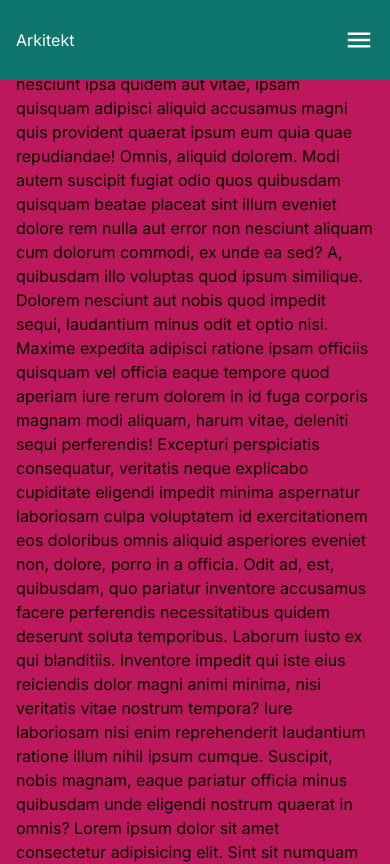
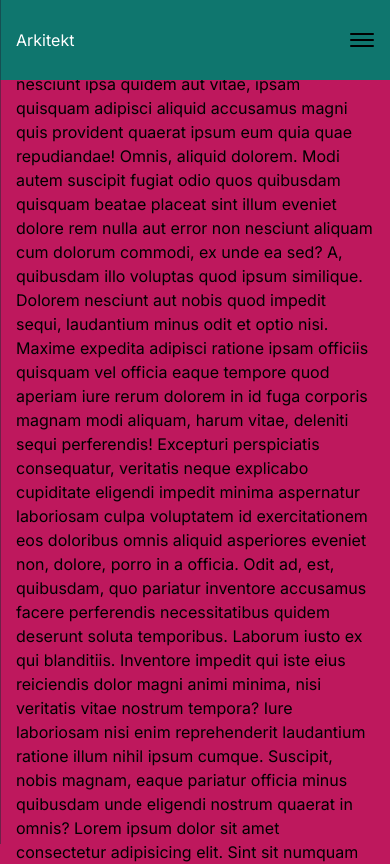
Before and after one commit to Stef-Lev/arkitekt-website, a Next.js app: page / in a window 390 px wide. Shown: the top 864 px of the page. Built offline with nearby package versions, Linux system fonts and the light colour scheme.

Commit message:
add animated hamburger button, fix header

```diff
--- a/src/components/drawer/drawer.tsx
+++ b/src/components/drawer/drawer.tsx
@@ -1,4 +1,5 @@
-import { IoMdClose } from 'react-icons/io';
+import { useEffect } from 'react';
+import { cn } from '@/helpers/classnames';
 
 interface Props {
   isDrawerOpen: boolean;
@@ -7,18 +8,30 @@ interface Props {
 
 const Drawer = (props: Props) => {
   const { isDrawerOpen, toggleDrawer } = props;
+
+  useEffect(() => {
+    if (isDrawerOpen) {
+      document.body.classList.add('overflow-hidden');
+    } else {
+      document.body.classList.remove('overflow-hidden');
+    }
+  }, [isDrawerOpen]);
   return (
     <div
-      className={`fixed inset-0 bg-gray-800 text-white transition-transform duration-300 z-50 ${
-        isDrawerOpen ? 'translate-x-0' : '-translate-x-full'
-      } lg:hidden`}
-      style={{ width: '250px' }}
+      className={cn(
+        'fixed inset-0',
+        'transition-transform duration-300',
+        'z-50 w-[85%]',
+        [isDrawerOpen, 'translate-x-0', '-translate-x-full'],
+      )}
     >
+      {/* Drawer Content */}
+      <div className="bg-gray-800 text-white w-full h-full">
+        <div className="flex items-center justify-start h-20 px-[16px]">
+          <h1>Arkitekt</h1>
+        </div>
         <div className="p-4">
-        <button onClick={toggleDrawer} className="text-white text-xl">
-          <IoMdClose size={30} />
-        </button>
-        <nav className="mt-4">
+          <nav>
             <ul>
               <li>
                 <a href="#" className="block py-2 px-4">
@@ -43,6 +56,10 @@ const Drawer = (props: Props) => {
             </ul>
           </nav>
         </div>
+        <div className="absolute bottom-0 p-4 flex justify-center w-full">
+          SOCIAL MEDIA
+        </div>
+      </div>
     </div>
   );
 };
--- /dev/null
+++ b/src/components/hamburger-button/hamburger-button.tsx
@@ -0,0 +1,42 @@
+import { cn } from '@/helpers/classnames';
+
+interface Props {
+  isDrawerOpen: boolean;
+  onClick: () => void;
+}
+
+const HamburgerButton = ({ isDrawerOpen, onClick }: Props) => {
+  return (
+    <button
+      onClick={onClick}
+      className="flex flex-col justify-center items-center"
+    >
+      <span
+        className={cn(
+          'block bg-black',
+          'transition-all duration-300 ease-out',
+          'h-0.5 w-6 rounded-sm',
+          [isDrawerOpen, 'rotate-45 translate-y-1', '-translate-y-0.5'],
+        )}
+      ></span>
+      <span
+        className={cn(
+          'block bg-black',
+          'transition-all duration-300 ease-out',
+          'h-0.5 w-6 rounded-sm my-0.5',
+          [isDrawerOpen, 'opacity-0', 'opacity-100'],
+        )}
+      ></span>
+      <span
+        className={cn(
+          'block bg-black',
+          'transition-all duration-300 ease-out',
+          'h-0.5 w-6 rounded-sm',
+          [isDrawerOpen, '-rotate-45 -translate-y-1', 'translate-y-0.5'],
+        )}
+      ></span>
+    </button>
+  );
+};
+
+export default HamburgerButton;
--- a/src/components/header/header.tsx
+++ b/src/components/header/header.tsx
@@ -1,8 +1,8 @@
 'use client';
 import React, { useState, useEffect } from 'react';
 import { cn } from '@/helpers/classnames';
-import { IoMdMenu, IoMdClose } from 'react-icons/io';
 import Drawer from '../drawer/drawer';
+import HamburgerButton from '../hamburger-button/hamburger-button';
 
 const Header = () => {
   const [isMobile, setIsMobile] = useState(window.innerWidth < 768);
@@ -16,9 +16,9 @@ const Header = () => {
     };
 
     const handleScroll = () => {
+      const currentScrollTop =
+        window.scrollY || document.documentElement.scrollTop;
       if (!isMobile) {
-        const currentScrollTop =
-          window.scrollY || document.documentElement.scrollTop;
         if (currentScrollTop > lastScrollTop && currentScrollTop > 80) {
           // Scrolling down on desktop
           setHeaderStyle('-translate-y-full');
@@ -40,34 +40,18 @@ const Header = () => {
   }, [lastScrollTop, isMobile]);
 
   const toggleDrawer = () => setIsDrawerOpen(!isDrawerOpen);
-  console.log(isDrawerOpen);
+
   return (
     <>
       <header
         className={cn(
-          'bg-teal-700 text-white',
-          [
-            isMobile,
-            'fixed top-0 z-40 w-full transition-transform duration-300',
-            'lg:relative lg:translate-y-0', // Ensures header is static on large screens
-          ],
-          [!isMobile, headerStyle],
+          'bg-teal-700 text-white fixed top-0 z-40 w-full transition-transform duration-300',
+          [isMobile, 'translate-y-0', headerStyle],
         )}
       >
-        <div
-          className={cn(
-            'flex items-center justify-between',
-            'h-[80px]',
-            'container mx-auto',
-          )}
-        >
+        <div className="flex items-center justify-between h-20 container mx-auto">
           <h1>Arkitekt</h1>
-
-          {isDrawerOpen ? (
-            <IoMdClose size={30} onClick={toggleDrawer} />
-          ) : (
-            <IoMdMenu size={30} onClick={toggleDrawer} />
-          )}
+          <HamburgerButton isDrawerOpen={isDrawerOpen} onClick={toggleDrawer} />
         </div>
       </header>
       <Drawer isDrawerOpen={isDrawerOpen} toggleDrawer={toggleDrawer} />
--- a/tailwind.config.ts
+++ b/tailwind.config.ts
@@ -7,7 +7,6 @@ const config: Config = {
     "./src/app/**/*.{js,ts,jsx,tsx,mdx}",
   ],
   theme: {
-
     extend: {
       container:{
         center: true,
```
Lines whose indentation alone changed are shown as unchanged.
